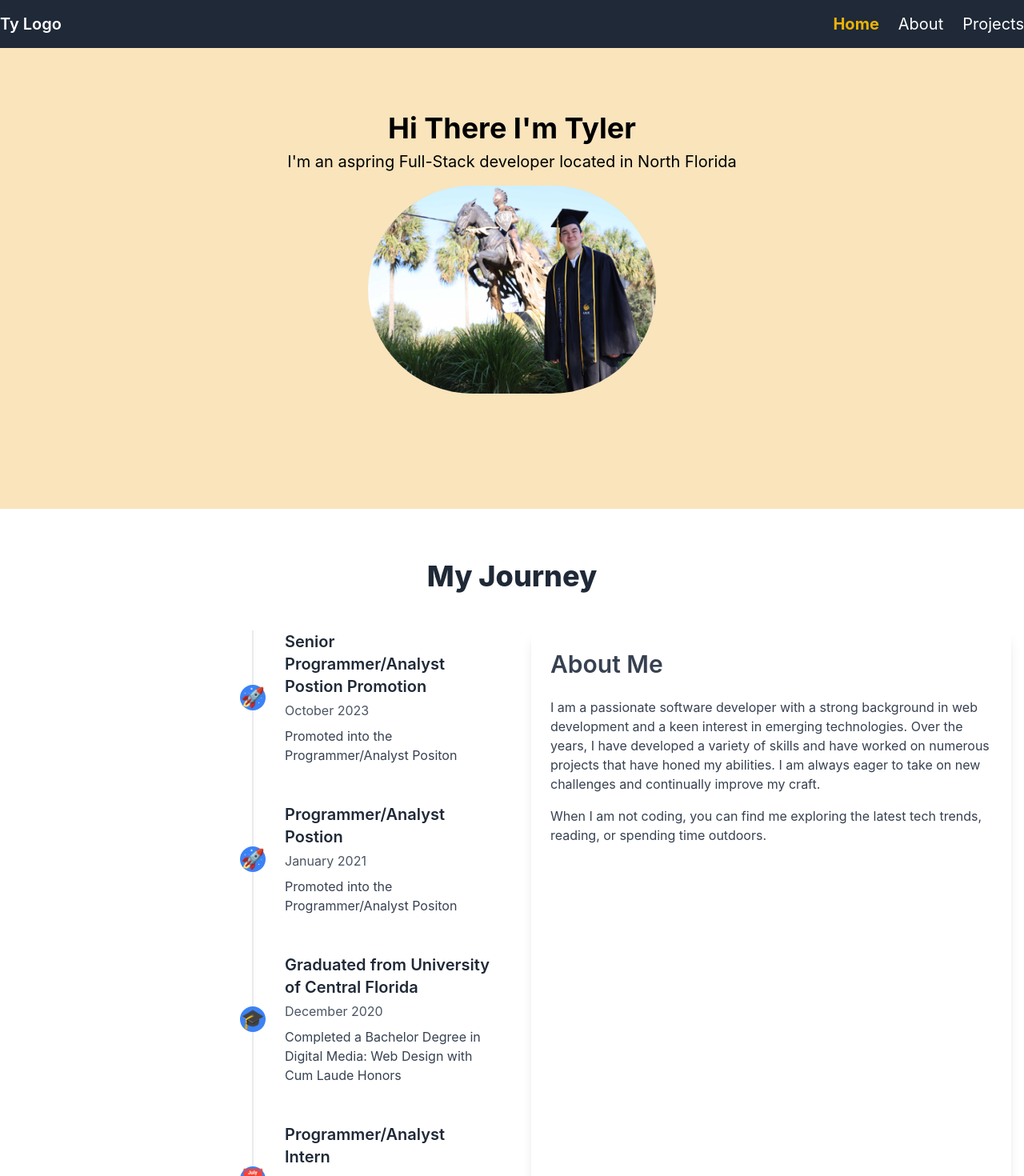
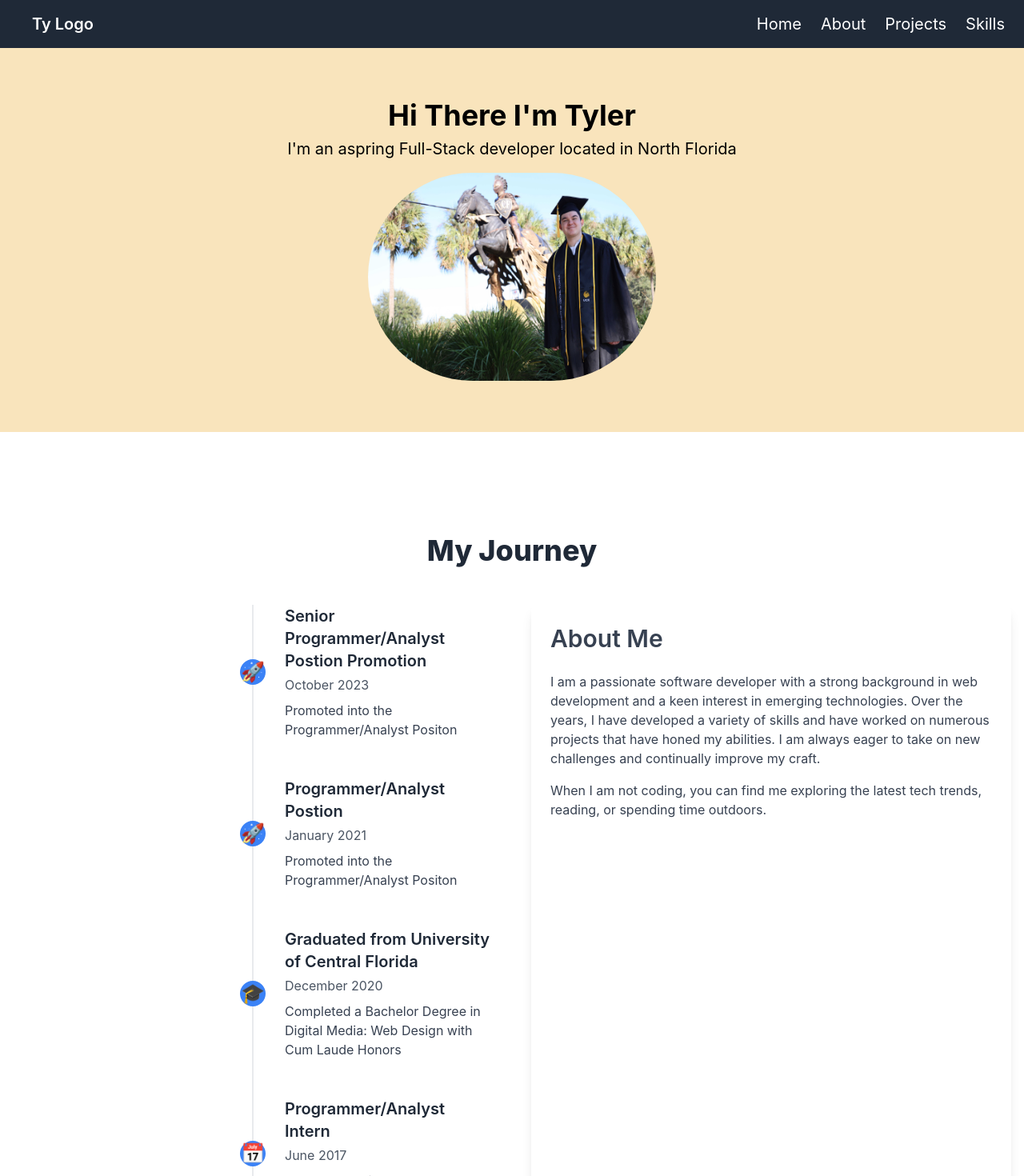
Before and after one commit to tylersullivan21/ty-2024, a React (Create React App) app: page / in a window 1280 px wide. Shown: the top 1470 px of the page at 80% size. Built offline with nearby package versions, Linux system fonts and the light colour scheme.

Commit message:
Styling, header responsiveness

```diff
--- a/src/components/About.js
+++ b/src/components/About.js
@@ -7,7 +7,7 @@ import tyhorse from '../images/ty-knighto.jpg';
 
 const About = () => {
   return (
-    <section className="pb-16" id='about'>
+    <section className="" id='about'>
       <div className="flex flex-col items-center justify-center space-y-4">
         <div className="text-center space-y-2">
           <h2 className="text-4xl font-bold">Hi There I'm Tyler</h2>
--- a/src/components/Header.js
+++ b/src/components/Header.js
@@ -11,34 +11,36 @@ const Header = () => {
 
   const getLinkClass = (path) => {
     return `text-xl ${
-      location.pathname === path ? 'text-yellow-500 font-bold' : 'text-white'
+      location.hash === path ? 'text-yellow-500 font-bold' : 'text-white'
     } hover:text-gray-400`;
   };
 
   return (
     <header className="bg-gray-800 text-white py-4">
-      <div className="container mx-auto flex items-center justify-between">
-        <div className="text-xl font-semibold">
+      <div className="container mx-auto flex items-center justify-between px-4 md:px-6">
+        <div className="text-xl font-semibold px-4">
           <Link to="/" className="flex items-center">
             <span>Ty Logo</span>
           </Link>
         </div>
         <div className="hidden md:flex space-x-6">
-          <Link to="/" className={getLinkClass('/')}>Home</Link>
-          <Link to="/about" className={getLinkClass('/about')}>About</Link>
-          <Link to="#projects" className={getLinkClass('#projects')}>Projects</Link>
+          <a href="#home" className={getLinkClass('#home')}>Home</a>
+          <a href="#about" className={getLinkClass('#about')}>About</a>
+          <a href="#projects" className={getLinkClass('#projects')}>Projects</a>
+          <a href="#skills" className={getLinkClass('#skills')}>Skills</a>
         </div>
-        <div className="md:hidden">
+        <div className="md:hidden px-4">
           <button onClick={toggleMenu} className="text-2xl">
             {isOpen ? <FaTimes /> : <FaBars />}
           </button>
         </div>
       </div>
       {/* Mobile menu */}
-      <div className={`md:hidden ${isOpen ? 'block' : 'hidden'} bg-gray-700 text-white mt-2`}>
-        <Link to="/" onClick={toggleMenu} className="block px-4 py-2 hover:bg-gray-600">Home</Link>
-        <Link to="/about" onClick={toggleMenu} className="block px-4 py-2 hover:bg-gray-600">About</Link>
-        <Link to="#projects" onClick={toggleMenu} className="block px-4 py-2 hover:bg-gray-600">Projects</Link>
+      <div className={`md:hidden ${isOpen ? 'block' : 'hidden'} bg-gray-700 text-white mt-2 px-4`}>
+        <a href="#home" onClick={toggleMenu} className="block px-4 py-2 hover:bg-gray-600">Home</a>
+        <a href="#about" onClick={toggleMenu} className="block px-4 py-2 hover:bg-gray-600">About</a>
+        <a href="#projects" onClick={toggleMenu} className="block px-4 py-2 hover:bg-gray-600">Projects</a>
+        <a href="#skills" onClick={toggleMenu} className="block px-4 py-2 hover:bg-gray-600">Skills</a>
       </div>
     </header>
   );
--- a/src/pages/Home.jsx
+++ b/src/pages/Home.jsx
@@ -11,23 +11,23 @@ import Skills from '../components/Skills';
 
 const Home = () => {
   return (
-    <main className="space-y-20">
+    <main className="">
       <header className="bg-gray-100">
         <Header />
       </header>
-      <section>
+      <section className='py-16'>
         <About />
       </section>
-  <section className="bg-white  flex items-center justify-center pb-20">
+  <section className="bg-white  flex items-center justify-center py-16 ">
         <Tyinfo />
       </section>
-      <section className="bg-white  flex items-center justify-center" >
+      <section className="bg-#f9e4bc  flex items-center justify-center py-16" >
         <Projects />
       </section>
-      <section className="bg-white  flex items-center justify-center" >
+      <section className="bg-white  flex items-center justify-center py-16" >
         <Skills/>
       </section>
-      <section className="bg-white  flex items-center justify-center" >
+      <section className="bg-white  flex items-center justify-center " >
         <Footer/>
       </section>
     </main>
```
